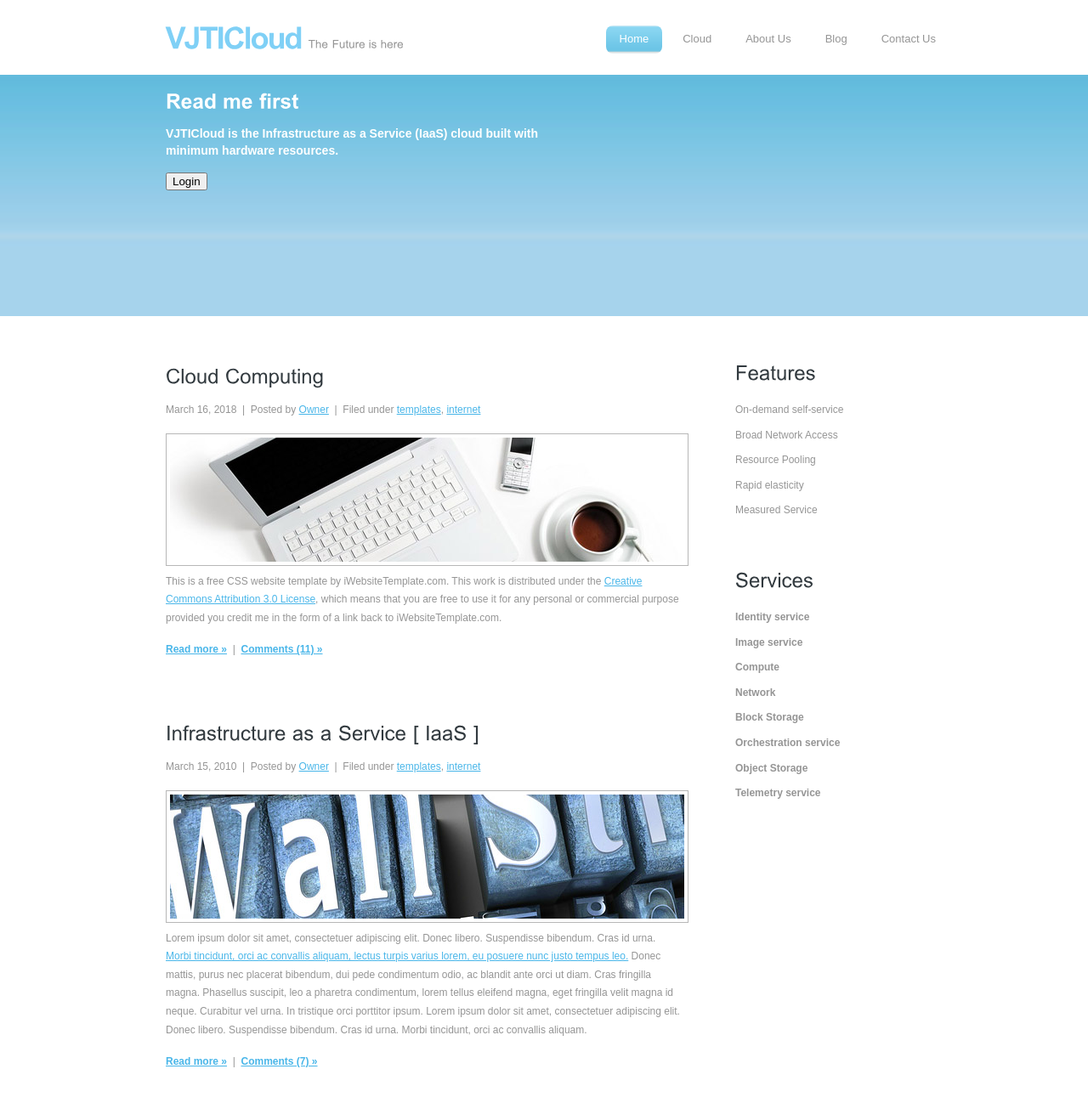
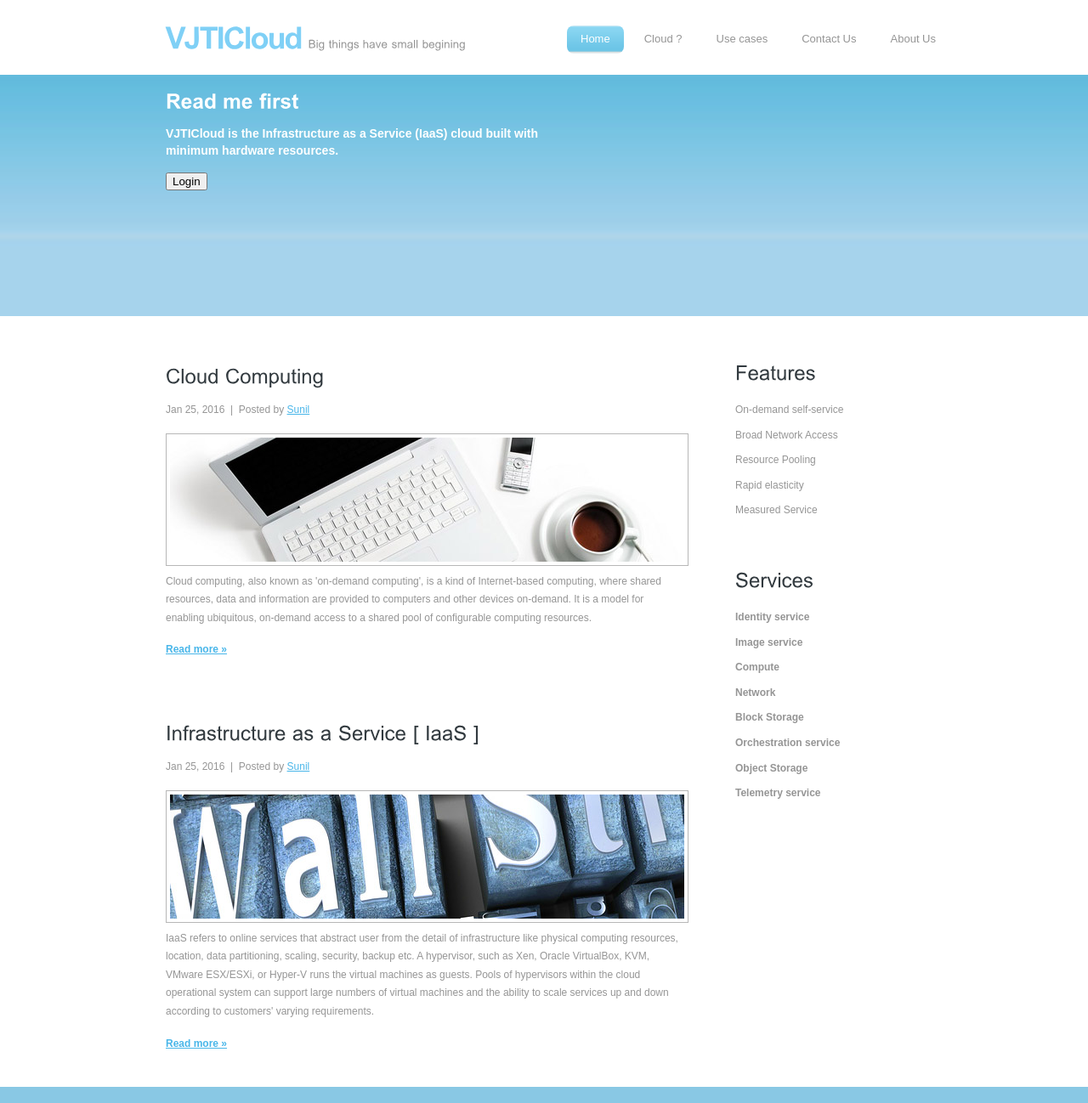
Before and after one commit to snlpwr/vjticloudweb, a plain HTML site: page index.html in a window 1280 px wide. Shown: the top 1298 px of the page at 85% size. Drawn offline with Linux system fonts and the light colour scheme.

Commit message:
.. some more changes

```diff
--- a/index.html
+++ b/index.html
@@ -13,15 +13,15 @@
   <div class="header">
     <div class="header_resize">
       <div class="logo">
-        <h1><a href="index.html">VJTICloud <small>The Future is here</small></a></h1>
+        <h1><a href="index.html">VJTICloud <small>Big things have small begining</small></a></h1>
       </div>
       <div class="menu_nav">
         <ul>
           <li class="active"><a href="index.html">Home</a></li>
-          <li><a href="support.html">Cloud</a></li>
+          <li><a href="support.html">Cloud ?</a></li>
+          <li><a href="blog.html">Use cases</a></li>
+          <li><a href="contact.html">Contact Us</a></li>
           <li><a href="about.html">About Us</a></li>
-          <li><a href="blog.html">Blog</a></li>
-          <li><a href="contact.html">Contact Us</a></li>
         </ul>
       </div>
       <div class="clr"></div>
@@ -39,18 +39,20 @@
         <div class="article">
           <h2><span>Cloud Computing</span></h2>
           <div class="clr"></div>
-          <p><span class="date">March 16, 2018</span> &nbsp;|&nbsp; Posted by <a href="#">Owner</a> &nbsp;|&nbsp; Filed under <a href="#">templates</a>, <a href="#">internet</a></p>
+          <p><span class="date">Jan 25, 2016</span> &nbsp;|&nbsp; Posted by <a href="#">Sunil</a> &nbsp;</a></p>
           <img src="images/img1.jpg" width="605" height="146" alt="" />
-          <p>This is a free CSS website template by iWebsiteTemplate.com. This work is distributed under the <a href="http://creativecommons.org/licenses/by/3.0/">Creative Commons Attribution 3.0 License</a>, which means that you are free to use it for any personal or commercial purpose provided you credit me in the form of a link back to iWebsiteTemplate.com.</p>
-          <p class="spec"><a href="#" class="rm">Read more &raquo;</a> &nbsp;|&nbsp; <a href="#" class="com">Comments (11) &raquo;</a></p>
+            <p>Cloud computing, also known as 'on-demand computing', is a kind of Internet-based computing, where shared resources, data and information are provided to computers and other devices on-demand. It is a model for enabling ubiquitous, on-demand access to a shared pool of configurable computing resources.</p>
+
+            <p class="spec"><a href="https://en.wikipedia.org/wiki/Cloud_computing" class="rm">Read more &raquo;</a> &nbsp;<!--|&nbsp; <a href="#" class="com">Comments (11) &raquo;</a></p>-->
         </div>
         <div class="article">
           <h2><span>Infrastructure as a Service</span> [ IaaS ]</h2>
           <div class="clr"></div>
-          <p><span class="date">March 15, 2010</span> &nbsp;|&nbsp; Posted by <a href="#">Owner</a> &nbsp;|&nbsp; Filed under <a href="#">templates</a>, <a href="#">internet</a></p>
+          <p><span class="date">Jan 25, 2016</span> &nbsp;|&nbsp; Posted by <a href="#">Sunil</a> &nbsp;</a></p>
           <img src="images/img2.jpg" width="605" height="146" alt="" />
-          <p>Lorem ipsum dolor sit amet, consectetuer adipiscing elit. Donec libero. Suspendisse bibendum. Cras id urna. <a href="#">Morbi tincidunt, orci ac convallis aliquam, lectus turpis varius lorem, eu posuere nunc justo tempus leo.</a> Donec mattis, purus nec placerat bibendum, dui pede condimentum odio, ac blandit ante orci ut diam. Cras fringilla magna. Phasellus suscipit, leo a pharetra condimentum, lorem tellus eleifend magna, eget fringilla velit magna id neque. Curabitur vel urna. In tristique orci porttitor ipsum. Lorem ipsum dolor sit amet, consectetuer adipiscing elit. Donec libero. Suspendisse bibendum. Cras id urna. Morbi tincidunt, orci ac convallis aliquam.</p>
-          <p class="spec"><a href="#" class="rm">Read more &raquo;</a> &nbsp;|&nbsp; <a href="#" class="com">Comments (7) &raquo;</a></p>
+            <p>IaaS refers to online services that abstract user from the detail of infrastructure like physical computing resources, location, data partitioning, scaling, security, backup etc. A hypervisor, such as Xen, Oracle VirtualBox, KVM, VMware ESX/ESXi, or Hyper-V runs the virtual machines as guests. Pools of hypervisors within the cloud operational system can support large numbers of virtual machines and the ability to scale services up and down according to customers' varying requirements.</p>
+
+            <p class="spec"><a href="https://en.wikipedia.org/wiki/Cloud_computing#Infrastructure_as_a_service_.28IaaS.29" class="rm">Read more &raquo;</a> &nbsp;<!--|&nbsp; <a href="#" class="com">Comments (7) &raquo;</a></p>-->
         </div>
       </div>
       <div class="sidebar">
@@ -90,7 +92,7 @@
       <div class="col c1">
           <h2><span>About VJTI</span></h2>
         <!--<img src="images/white.jpg" width="56" height="56" alt="" />-->
-        <p>Veermata Jijabai Technological Institute (VJTI) is an engineering college located in Mumbai, Maharashtra, India, and one of the oldest engineering colleges in Asia. Founded in 1887 and formerly known as the Victoria Jubilee Technical Institute, it adopted its present name in 1998.[1] VJTI is an academically and administratively autonomous institute, however it is a part of the University of Mumbai and its degrees and diplomas are issued by the university. The institute is financially supported by the Government of Maharashtra.<a href="https://en.wikipedia.org/wiki/Veermata_Jijabai_Technological_Institute">Learn more...</a></p>
+        <p>Veermata Jijabai Technological Institute (VJTI) is an engineering college located in Mumbai, Maharashtra, India, and one of the oldest engineering colleges in Asia. Founded in 1887 and formerly known as the Victoria Jubilee Technical Institute, it adopted its present name in 1998.[1] VJTI is an academically and administratively autonomous institute, however it is a part of the University of Mumbai and its degrees and diplomas are issued by the university.<a href="https://en.wikipedia.org/wiki/Veermata_Jijabai_Technological_Institute">Learn more...</a></p>
       </div>
       <div class="col c2">
           <center>
```
